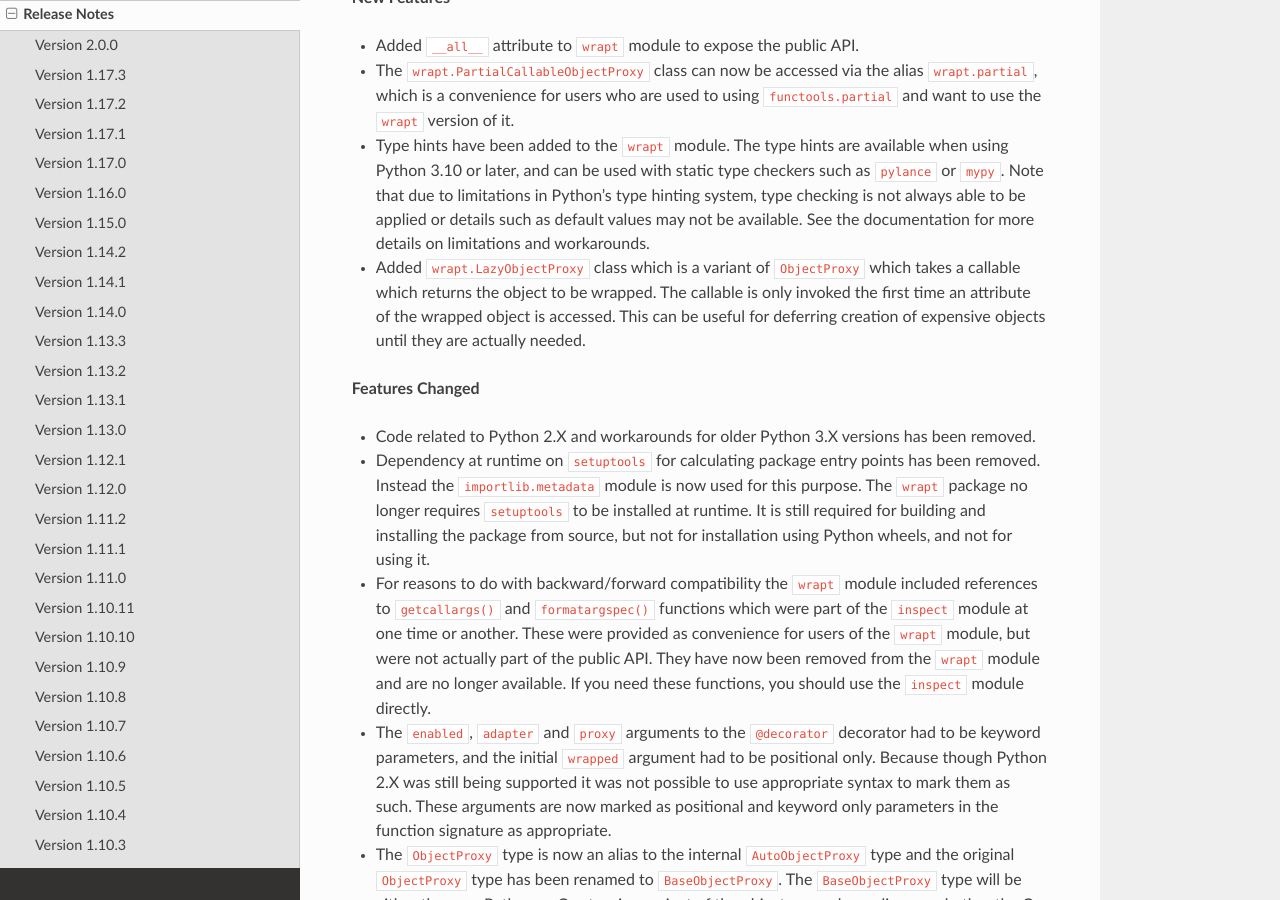
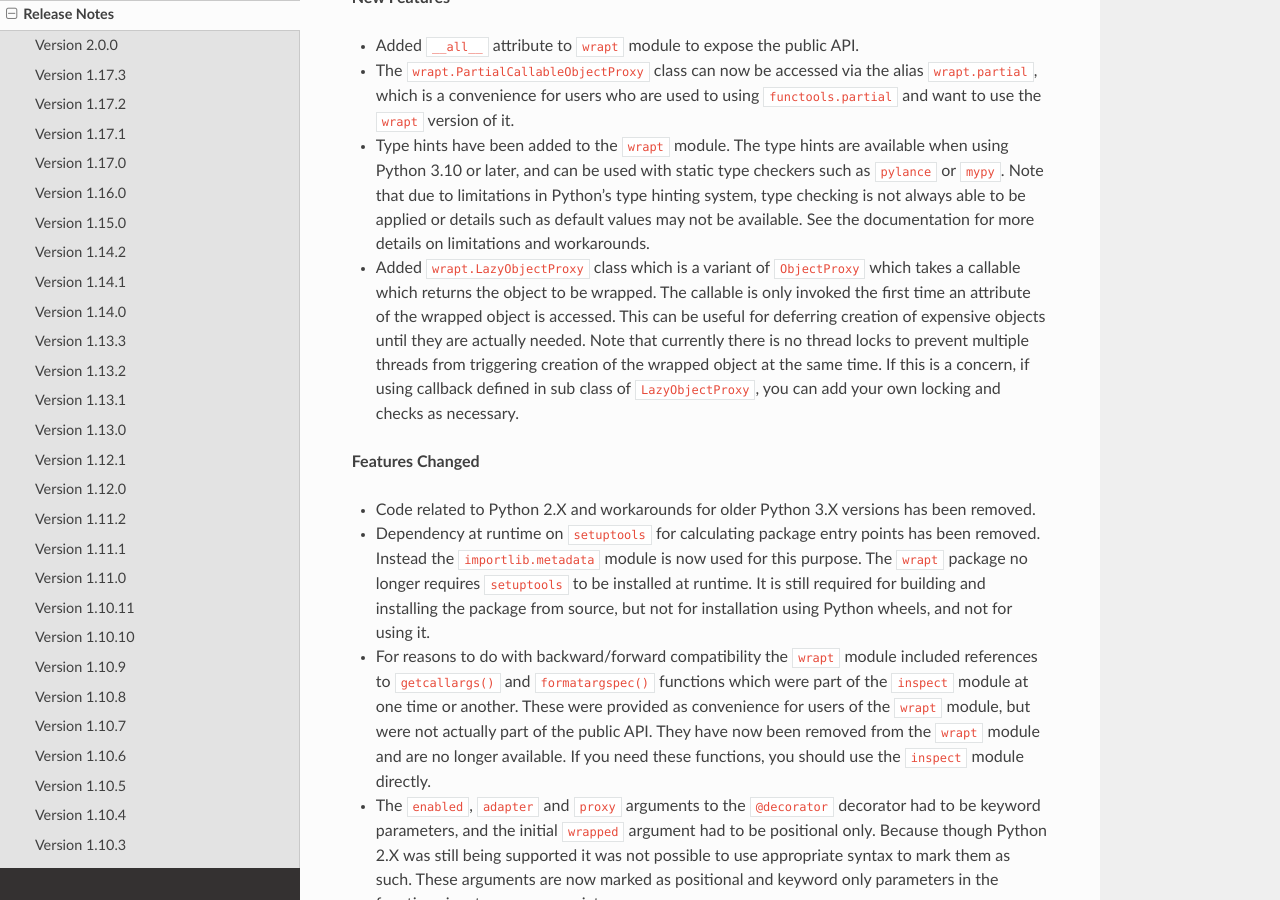
Before and after one commit to GrahamDumpleton/wrapt, a Sphinx documentation site: the page built from docs/changes.rst, in a window 1280 px wide and 900 px high, scrolled down 375 px. Built offline with Sphinx 7.4.7 and the Read the Docs theme 3.1.0, drawn with Linux system fonts in a browser that asks for light colours.

Commit message:
Add notes about lazy object project thread safety.

```diff
--- a/docs/changes.rst
+++ b/docs/changes.rst
@@ -30,7 +30,10 @@ these reasons a major version bump is being made.
   which takes a callable which returns the object to be wrapped. The callable is
   only invoked the first time an attribute of the wrapped object is accessed.
   This can be useful for deferring creation of expensive objects until they are
-  actually needed.
+  actually needed. Note that currently there is no thread locks to prevent
+  multiple threads from triggering creation of the wrapped object at the same
+  time. If this is a concern, if using callback defined in sub class of
+  ``LazyObjectProxy``, you can add your own locking and checks as necessary.
 
 **Features Changed**
 
```
